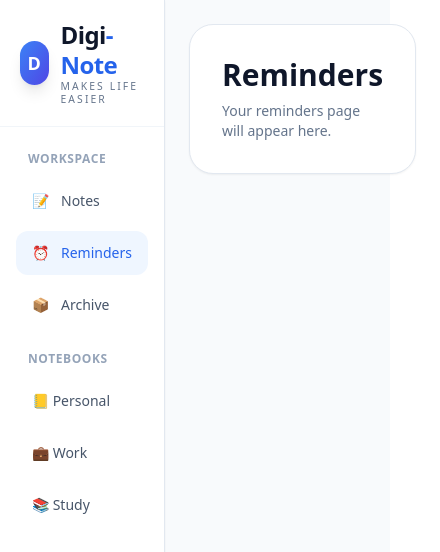
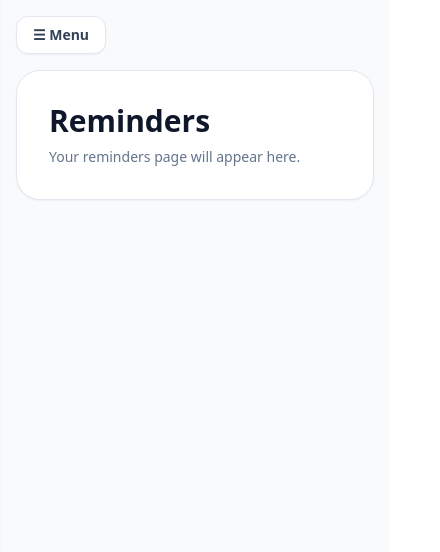
Before and after one commit to teslyym/DigiNote, a React (Vite) app in the folder Client/: page /reminders in a window 390 px wide. Shown: the top 552 px of the page, 440 px wide, since content can reach past the window. Built offline with nearby package versions, Linux system fonts and the light colour scheme.

Commit message:
Refactor AppLayout and Sidebar components for improved mobile sidebar functionality and layout adjustments

```diff
--- a/Client/src/Components/AppLayout.jsx
+++ b/Client/src/Components/AppLayout.jsx
@@ -1,12 +1,28 @@
-import React from "react";
+import React, { useState } from "react";
 import { Outlet } from "react-router-dom";
 import Sidebar from "./Sidebar";
 
 const AppLayout = () => {
+  const [isSidebarOpen, setIsSidebarOpen] = useState(false);
+
   return (
     <div className="flex min-h-screen bg-slate-50">
-      <Sidebar />
-      <main className="flex-1 p-6 md:p-8">
+      <Sidebar
+        isSidebarOpen={isSidebarOpen}
+        setIsSidebarOpen={setIsSidebarOpen}
+      />
+
+      <main className="flex-1 p-4 sm:p-6 md:p-8">
+        {/* Mobile top bar */}
+        <div className="mb-4 flex items-center justify-between lg:hidden">
+          <button
+            onClick={() => setIsSidebarOpen(true)}
+            className="rounded-xl bg-white px-4 py-2 text-sm font-semibold text-slate-700 shadow-sm border border-slate-200 hover:bg-slate-100 transition"
+          >
+            ☰ Menu
+          </button>
+        </div>
+
         <Outlet />
       </main>
     </div>
--- a/Client/src/Components/Sidebar.jsx
+++ b/Client/src/Components/Sidebar.jsx
@@ -2,7 +2,7 @@ import React from "react";
 import { Link, useLocation } from "react-router-dom";
 import Logo from "./Logo";
 
-const Sidebar = () => {
+const Sidebar = ({ isSidebarOpen, setIsSidebarOpen }) => {
   const location = useLocation();
 
   const menuItems = [
@@ -12,9 +12,30 @@ const Sidebar = () => {
   ];
 
   return (
-    <aside className="w-[260px] min-h-screen border-r border-slate-200 bg-white shadow-sm">
-      <div className="border-b border-slate-100 px-5 py-5">
+    <>
+      {/* Overlay for mobile */}
+      {isSidebarOpen && (
+        <div
+          className="fixed inset-0 z-40 bg-black/40 lg:hidden"
+          onClick={() => setIsSidebarOpen(false)}
+        ></div>
+      )}
+
+      <aside
+        className={`fixed left-0 top-0 z-50 min-h-screen w-[260px] border-r border-slate-200 bg-white shadow-sm transition-transform duration-300
+        ${isSidebarOpen ? "translate-x-0" : "-translate-x-full"}
+        lg:static lg:translate-x-0`}
+      >
+        <div className="flex items-center justify-between border-b border-slate-100 px-5 py-5">
           <Logo />
+
+          {/* Close button for mobile */}
+          <button
+            onClick={() => setIsSidebarOpen(false)}
+            className="rounded-lg px-2 py-1 text-slate-500 hover:bg-slate-100 lg:hidden"
+          >
+            ✕
+          </button>
         </div>
 
         <div className="px-4 py-6">
@@ -27,7 +48,11 @@ const Sidebar = () => {
               const isActive = location.pathname === item.path;
 
               return (
-              <Link key={item.name} to={item.path}>
+                <Link
+                  key={item.name}
+                  to={item.path}
+                  onClick={() => setIsSidebarOpen(false)}
+                >
                   <div
                     className={`flex items-center gap-3 rounded-xl px-4 py-3 text-sm font-medium transition duration-200 ${
                       isActive
@@ -62,6 +87,7 @@ const Sidebar = () => {
           </div>
         </div>
       </aside>
+    </>
   );
 };
 
--- a/Client/src/Pages/Login.jsx
+++ b/Client/src/Pages/Login.jsx
@@ -43,6 +43,7 @@ const Login = () => {
         });
 
         const data = await res.json();
+        console.log("Login response:", data);
 
         if (!res.ok) {
           alert(data.message || "Login failed");
--- a/Client/src/Pages/Notes.jsx
+++ b/Client/src/Pages/Notes.jsx
@@ -52,15 +52,17 @@ const Notes = () => {
     <div className="space-y-6">
       <div className="flex flex-col gap-4 md:flex-row md:items-center md:justify-between">
         <div>
-          <h1 className="text-3xl font-bold text-slate-900">My Notes</h1>
-          <p className="mt-1 text-sm text-slate-500">
+          <h1 className="text-2xl sm:text-3xl font-bold text-slate-900">
+            My Notes
+          </h1>
+          <p className="mt-1 max-w-md text-sm text-slate-500">
             Organize and access your notes in one place.
           </p>
         </div>
 
         <button
           onClick={() => setIsModalOpen(true)}
-          className="rounded-xl bg-blue-600 px-5 py-3 text-sm font-semibold text-white shadow-sm transition hover:bg-blue-700"
+          className="w-full sm:w-auto rounded-xl bg-blue-600 px-5 py-3 text-sm font-semibold text-white shadow-sm transition hover:bg-blue-700"
         >
           + New Note
         </button>
```
Lines whose indentation alone changed are shown as unchanged.
